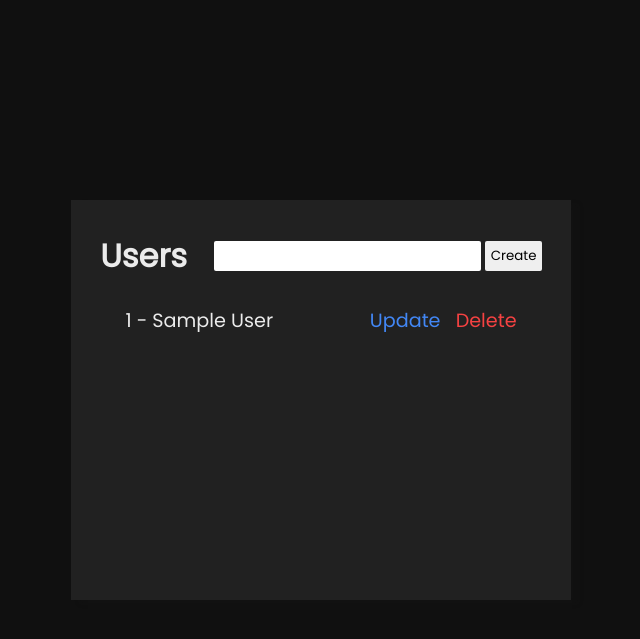
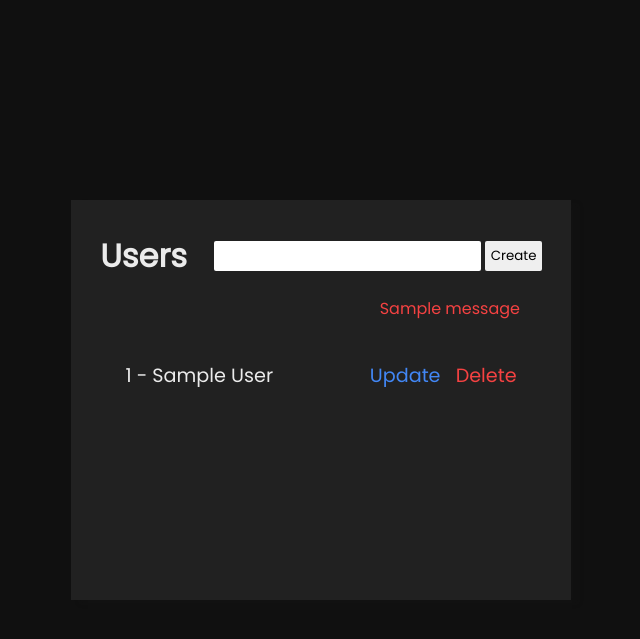
Before and after one commit to Veidz/django-crud-users, a Django app: page /users/ in a window 1280 px wide. Shown: the top 639 px of the page, without its empty margins (319-959 px from the left). Run offline with Django 4.2, Linux system fonts and the light colour scheme; tables that the repository leaves empty hold one stand-in row (values such as "Sample post"); one stand-in notice (Sample message) is shown.

Commit message:
style: create error container

```diff
--- a/users/static/style.css
+++ b/users/static/style.css
@@ -17,6 +17,16 @@
   margin-bottom: 1em;
 }
 
+.error-container {
+  position: relative;
+}
+
+.error-container p {
+  color: #f54242;
+  text-align: right;
+  margin-right: 35px;
+}
+
 .create-form input {
   border: none;
   border-radius: 2px;
@@ -33,6 +43,7 @@
 }
 
 .users-list {
+  margin-top: 30px;
   margin-left: 2.4em;
   margin-right: 2.4em;
   list-style-type: none;
--- a/users/templates/index.html
+++ b/users/templates/index.html
@@ -21,6 +21,12 @@
       </form>
     </div>
 
+    <div class="error-container">
+      {% for message in messages %}
+        <p>{{ message }}</p>
+      {% endfor %}
+    </div>
+
     <ul class="users-list">
       {% for user in users %}
         <li> {{ user.id }} - {{ user.name }}
```
